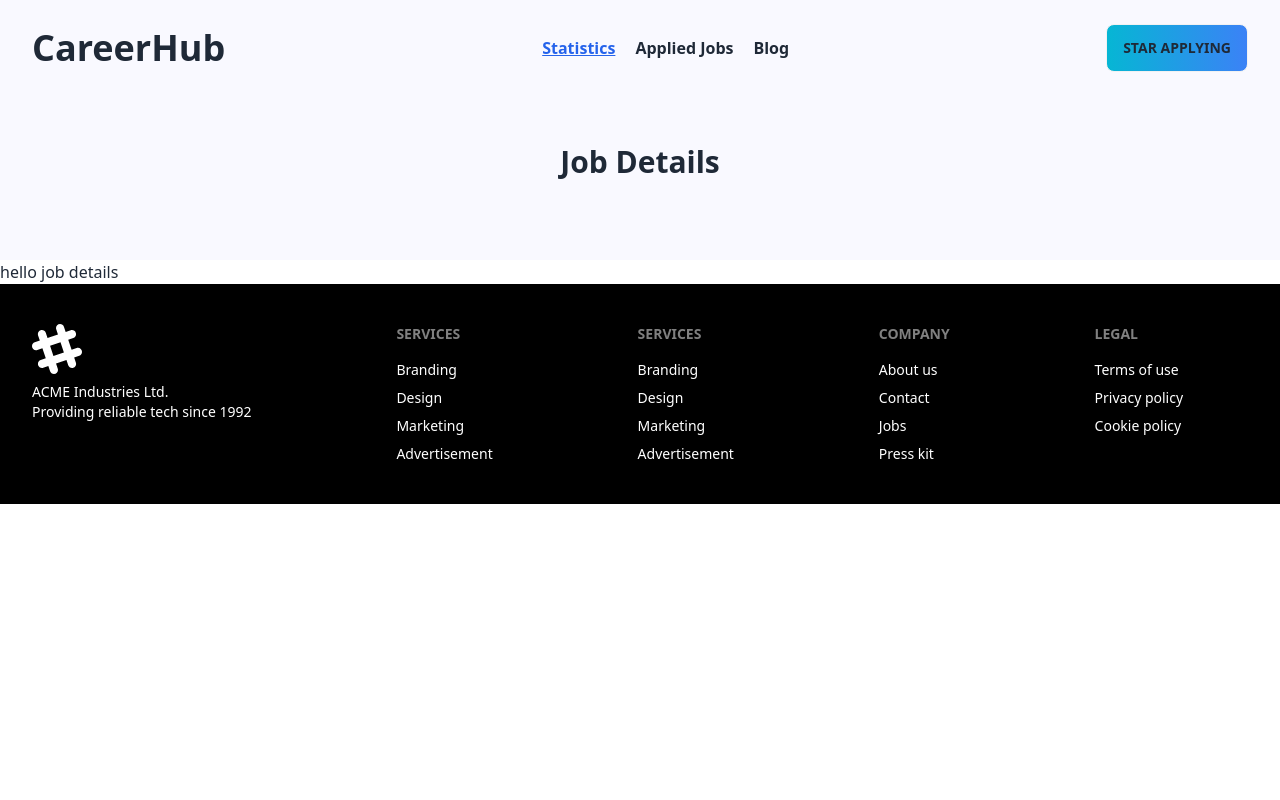
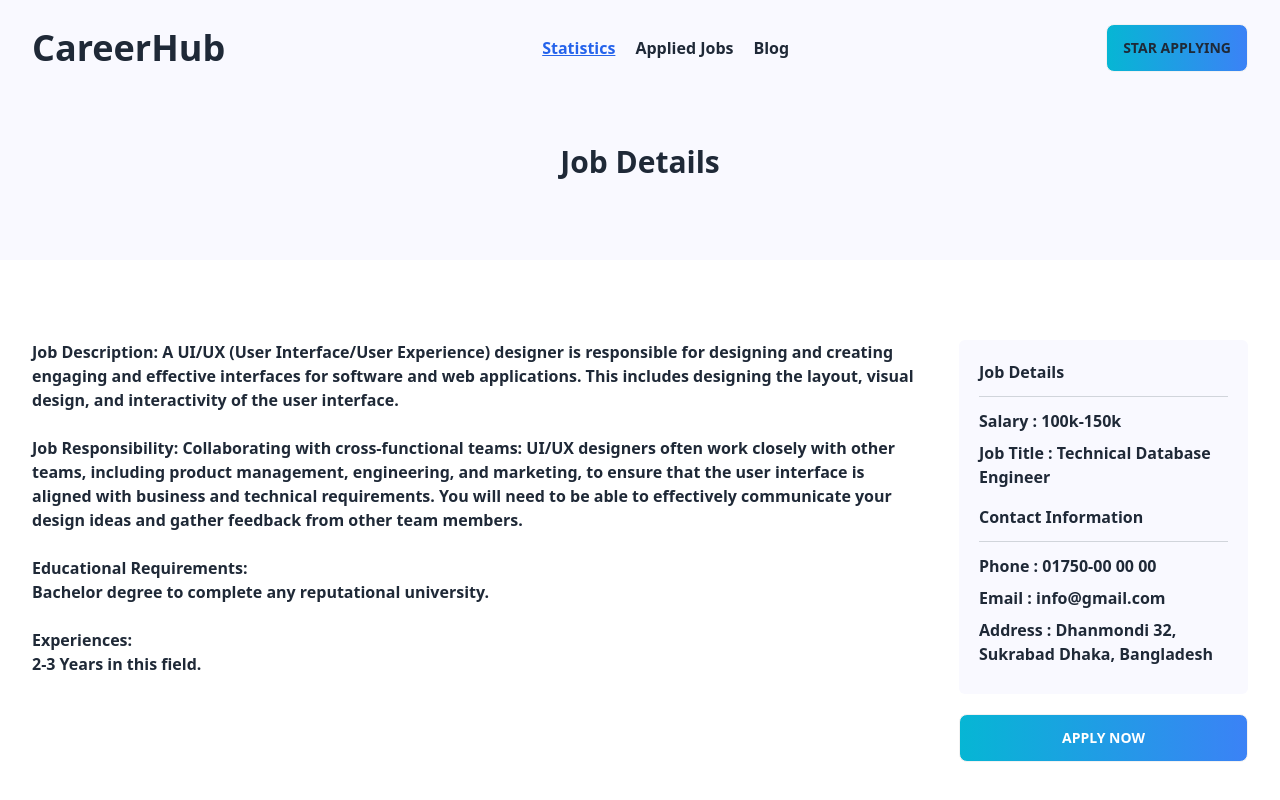
Before and after one commit to SakibAlHasan10/career-hub-react, a React (Vite) app: page /Statistics/1 in a window 1280 px wide. Shown: the top 800 px of the page. Built offline with nearby package versions, Linux system fonts and the light colour scheme.

Commit message:
add job detailes

```diff
--- a/src/AllPath/AllPath.jsx
+++ b/src/AllPath/AllPath.jsx
@@ -17,11 +17,11 @@ const router = createBrowserRouter([
         {
             path: '/Statistics',
             element: <Statistics></Statistics>,
-            loader: ()=> fetch('/public/jobs.json'),
             children:[
                 {
                     path: '/Statistics/:id',
-                    element: <JobDetails></JobDetails>
+                    element: <JobDetails></JobDetails>,
+                    loader: ({params})=> fetch('/jobs.json'),
                 }
             ]
         },
--- a/src/Components/JobDetails/JobDetails.jsx
+++ b/src/Components/JobDetails/JobDetails.jsx
@@ -1,11 +1,35 @@
-import { useLoaderData } from "react-router-dom";
+import { useLoaderData, useParams } from "react-router-dom";
 
 const JobDetails = () => {
-    const JobDetails = useLoaderData()
-    console.log(JobDetails)
+    const jobDetails = useLoaderData()
+    const {id} = useParams()
+    const findJob = jobDetails.find(job => job.id === parseInt(id))
+    console.log( findJob)
+    const {salary,job_title,contact_information,job_description, job_responsibility,educational_requirements,experiences} = findJob;
+
     return (
-        <div>
-            hello job details
+        <div className="grid grid-cols-4 max-w-screen-xl mx-auto px-8 gap-5 my-20">
+            <div className="col-span-3">
+                <p className="text-base font-semibold mb-6 pr-5"> <span className="text-base font-extrabold">Job Description:</span> {job_description}</p>
+                <p className="text-base font-semibold mb-6 pr-5"> <span className="text-base font-extrabold">Job Responsibility:</span> {job_responsibility}</p>
+                <h4 className="text-base font-extrabold">Educational Requirements:</h4>
+                <p className="text-base font-semibold mb-6 pr-5"> {educational_requirements}</p>
+                <h4 className="text-base font-extrabold">Experiences:</h4>
+                <p className="text-base font-semibold mb-6 pr-5"> {experiences}</p>
+            </div>
+            <div>
+                <div className="p-5 bg-[#f9f9ff] mb-5 rounded-md">
+                    <h3 className="text-base font-extrabold border-b border-gray-300 pb-3">Job Details</h3>
+                    <p className="text-base pt-3 pb-2 font-semibold"> <span className="text-base font-extrabold">Salary :</span> {salary}</p>
+                    <p className="text-base font-semibold pb-4"> <span className="text-base font-extrabold">Job Title :</span> {job_title}</p>
+                    <h3 className="text-base font-extrabold border-b border-gray-300 pb-3">Contact Information</h3>
+                    <p className="text-base pt-3 pb-2 font-semibold"> <span className="text-base font-extrabold">Phone :</span> {contact_information.phone}</p>
+                    <p className="text-base font-semibold pb-2"> <span className="text-base font-extrabold">Email :</span> {contact_information.email}</p>
+                    <p className="text-base font-semibold pb-2"> <span className="text-base font-extrabold">Address :</span> {contact_information.address}</p>
+                </div>
+                <button  className="btn  bg-gradient-to-r from-cyan-500 to-blue-500 w-full text-white">Apply Now</button>
+
+            </div>
         </div>
     );
 };
```
